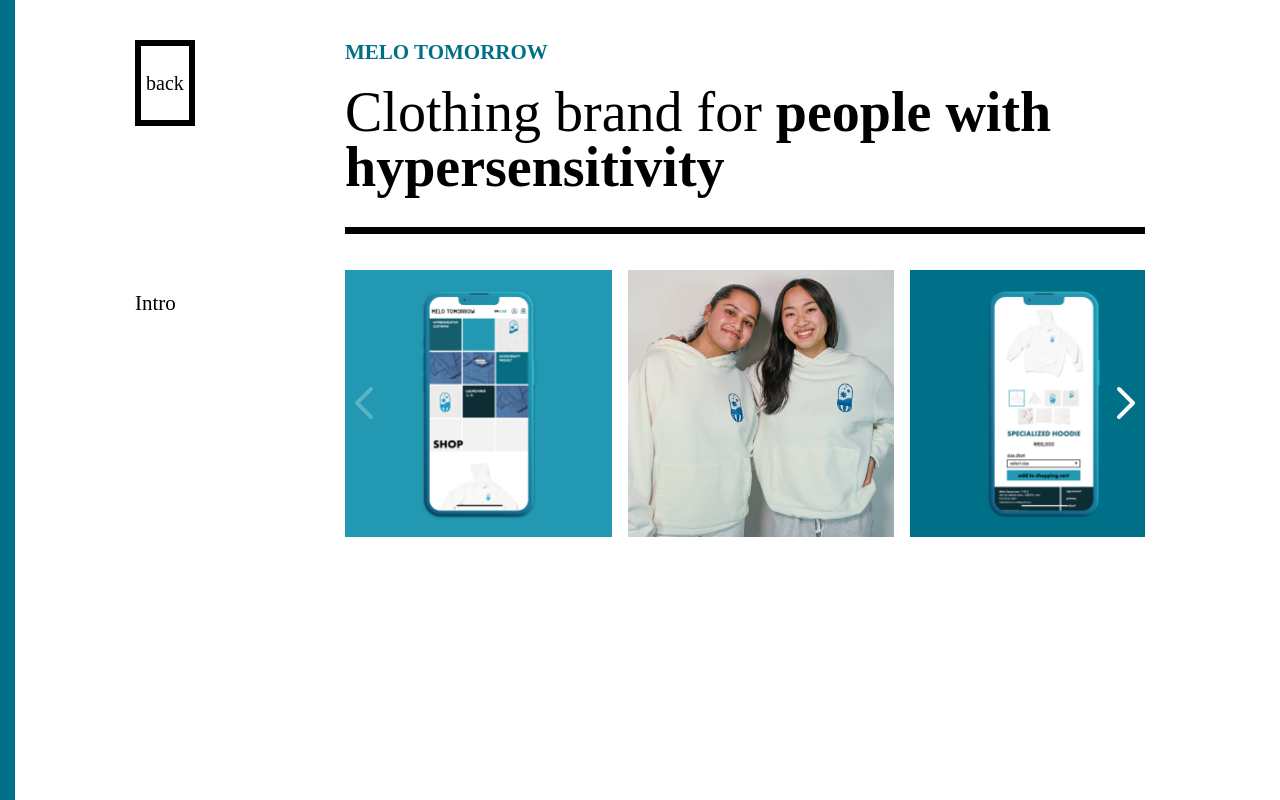
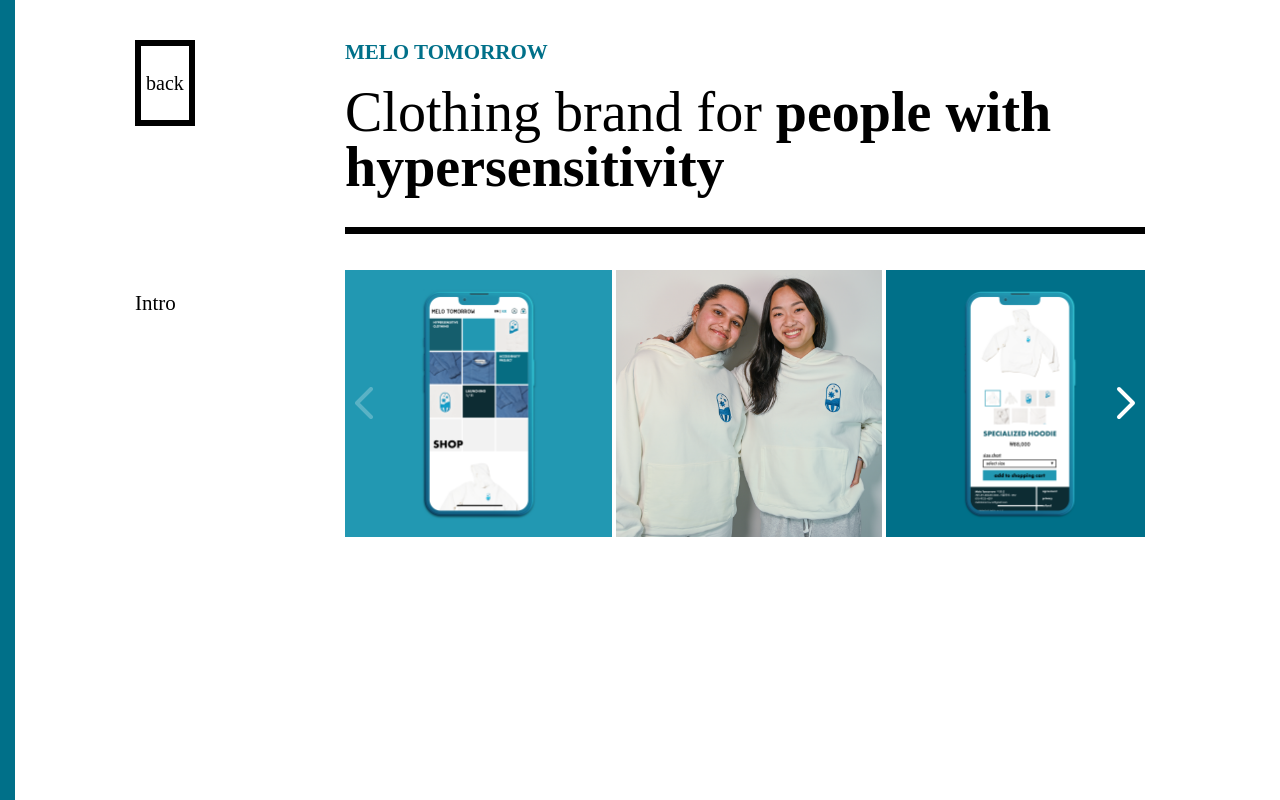
Before and after one commit to kl527/personal, a Next.js app: page /melotomorrow in a window 1280 px wide. Built offline with nearby package versions, Linux system fonts and the light colour scheme; a web font is replaced by a local one.

Commit message:
carousel optimize

```diff
--- a/app/lib/data.json
+++ b/app/lib/data.json
@@ -1,44 +1,40 @@
 {
     "resources": [
         {
-            "title": "Find me on Mastodon",
-            "link": "https://indieweb.social/@kendalmintcode",
+            "title": "homepage",
             "imageUrl": "/carousel1.png"
         },
         {
-            "title": "Welcome to K-Tech",
-            "link": "https://k-tech.systems",
+            "title": "model picture of melotomorrow",
             "imageUrl": "/carousel2.png"
         },
         {
-            "title": "Welcome to K-Tech",
-            "link": "https://k-tech.systems",
+            "title": "product page",
             "imageUrl": "/carousel3.png"
         },
         {
-            "title": "Welcome to K-Tech",
-            "link": "https://k-tech.systems",
+            "title": "solo model",
             "imageUrl": "/carousel4.jpg"
         },
         {
-            "title": "Welcome to K-Tech",
-            "link": "https://k-tech.systems",
+            "title": "order confirmation",
             "imageUrl": "/carousel5.png"
         },
         {
-            "title": "Welcome to K-Tech",
-            "link": "https://k-tech.systems",
+            "title": "rapper model",
             "imageUrl": "/carousel6.png"
         },
         {
-            "title": "Welcome to K-Tech",
-            "link": "https://k-tech.systems",
+            "title": "order check",
             "imageUrl": "/carousel7.png"
         },
         {
-            "title": "Welcome to K-Tech",
-            "link": "https://k-tech.systems",
+            "title": "behind the scenes",
             "imageUrl": "/carousel8.png"
+        },
+        {
+            "title": "product pics",
+            "imageUrl": "/carousel9.jpg"
         }
     ]
 }
--- a/app/melotomorrow/components/Carousel.tsx
+++ b/app/melotomorrow/components/Carousel.tsx
@@ -7,7 +7,6 @@
 
 // Define the type for the resource data
 interface Resource {
-  link: string;
   imageUrl: string;
   title: string;
 }
@@ -26,7 +25,7 @@
   const moveNext = () => {
     if (
       carousel.current !== null &&
-      carousel.current.offsetWidth * (currentIndex + 1) <= maxScrollWidth.current
+      carousel.current.scrollLeft + carousel.current.offsetWidth < maxScrollWidth.current
     ) {
       setCurrentIndex((prevState) => prevState + 1);
     }
@@ -39,7 +38,7 @@
 
     if (direction === 'next' && carousel.current !== null) {
       return (
-        carousel.current.offsetWidth * (currentIndex + 1) >= maxScrollWidth.current
+        carousel.current.scrollLeft + carousel.current.offsetWidth >= maxScrollWidth.current
       );
     }
 
@@ -107,7 +106,7 @@
         </div>
         <div
           ref={carousel}
-          className="carousel-container relative flex md:gap-4 gap-2 overflow-hidden scroll-smooth snap-x snap-mandatory touch-pan-x z-0"
+          className="carousel-container relative flex gap-1 overflow-hidden scroll-smooth snap-x snap-mandatory touch-pan-x z-0"
         >
           {data.resources.map((resource: Resource, index: number) => (
             <div
```
Also changed, not shown: public/carousel9.jpg (added).
